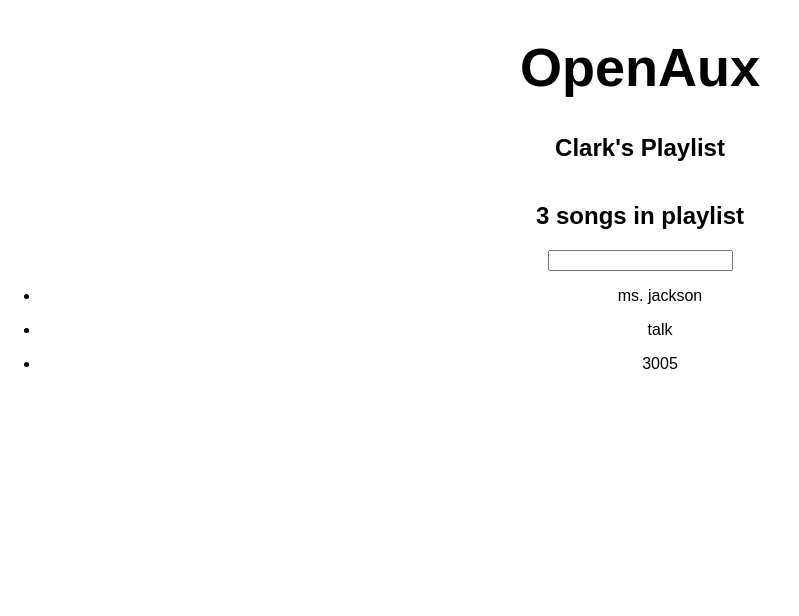
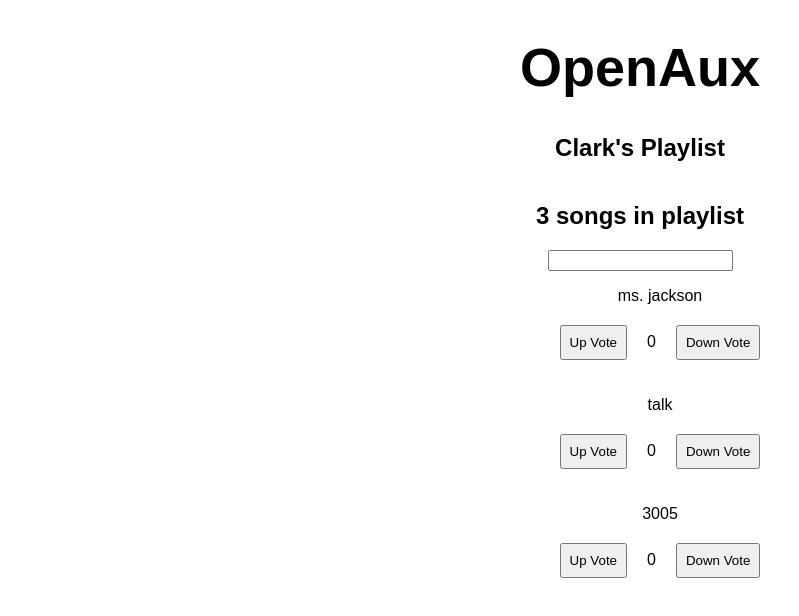
Before and after one commit to GiovanniMoya/openaux_prototype, a React (Create React App) app: page / in a window 1280 px wide. Shown: the top 616 px of the page, without its empty margins (0-799 px from the left). Built offline with nearby package versions, Linux system fonts and the light colour scheme.

Commit message:
added fake voting system

```diff
--- a/src/App.js
+++ b/src/App.js
@@ -44,18 +44,63 @@ class Filter extends Component {
 
 class Playlist extends Component {
   render() {
+    let listStyle = {
+      listStyle: "none"
+    }
     let song = this.props.songs
     return(
       <div style={{defaultStyle}}>
         {/* <img/> */}
         {/* <h3>{playlist.name}</h3> */}
-        <ul>
-          <li>{song.name}</li>
+        <ul style={listStyle}>
+          <li>{song.name}<VoteButton/></li>
             </ul>
       </div>
     );
   }
 }
+
+class VoteButton extends React.Component {
+  constructor(props) {
+  super(props);
+  this.state = {voteValue: 0};
+
+    // This binding is necessary to make `this` work in the callback
+    this.onUpvoteClick = this.onUpvoteClick.bind(this);
+    this.onDownVoteClick = this.onDownVoteClick.bind(this);
+  }
+
+  onUpvoteClick() {
+    this.setState(prevState => this.state.voteValue = prevState.voteValue + 1
+   );
+  }
+
+  onDownVoteClick() {
+    this.setState((prevState) => this.state.voteValue = prevState.voteValue - 1
+    );
+  }
+
+  render() {
+
+    let widthStyle = {
+      padding: "8px",
+      margin: "20px"
+      }
+
+    return (
+      <div>
+        <button onClick={this.onUpvoteClick} style={widthStyle}>
+          Up Vote
+        </button>
+          {this.state.voteValue}
+          <button onClick={this.onDownVoteClick} style={widthStyle}>
+            Down Vote
+          </button>
+      </div>
+    );
+  }
+}
+
 
 class App extends Component {
   constructor(props) {
@@ -85,16 +130,9 @@ class App extends Component {
               </h2>
               <SongCounter playlist={userServerData.playlist}/>
               <Filter onFilterChange={text => this.setState({filterString: text})}/>
-          {/* { this.state.filterString
-            userServerData.playlist.songs.filter(song => song.name.includes(this.state.filterString))
-            .map(playlist => <Playlist playlist={playlist}/>) :
-           userServerData.playlist.map(playlist => <Playlist playlist={playlist}/>)
-        } */}
-        {
-          userServerData.playlist[0].songs.filter(arr => arr.name.toLowerCase()
+              {userServerData.playlist[0].songs.filter(arr => arr.name.toLowerCase()
                 .includes(this.state.filterString.toLowerCase()))
-            .map(song => <Playlist songs={song} key={song.name}/>)
-       }
+                .map(song => <Playlist songs={song} key={song.name}/>)}
           </div> : <h1>Loading...</h1>
         }
       </div>
```
Lines whose indentation alone changed are shown as unchanged.
